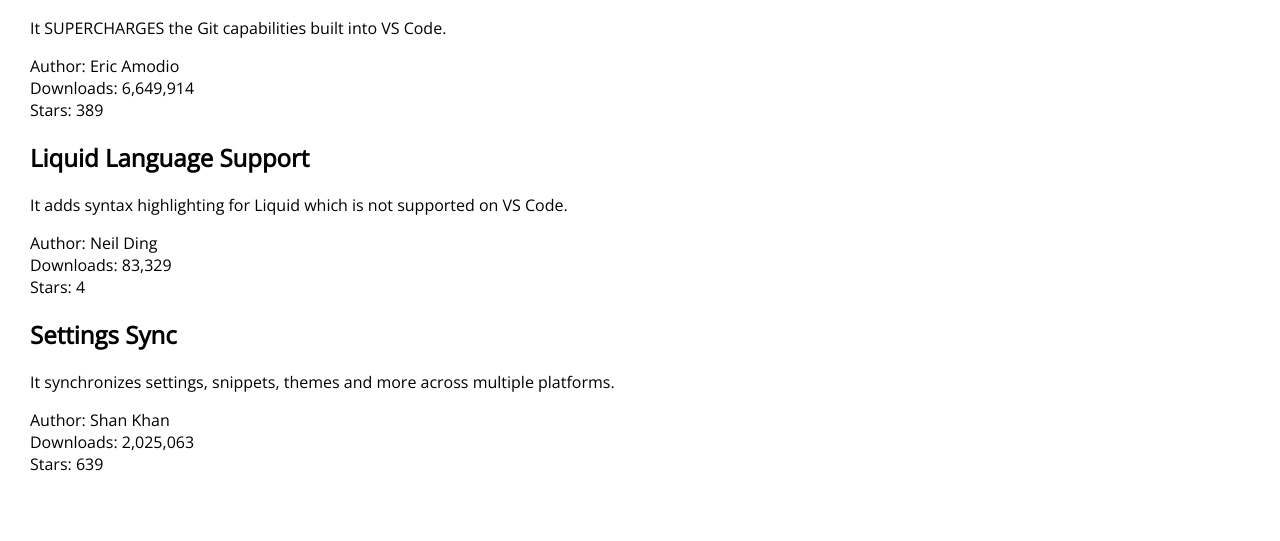
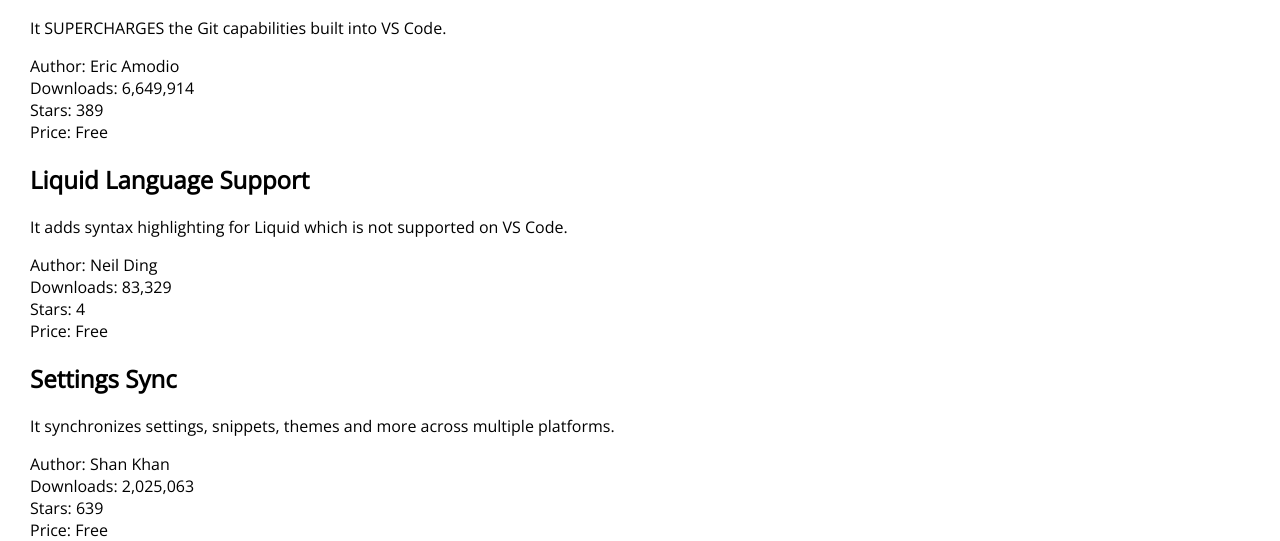
Before and after one commit to itdev160/Presa-Theppanya, a plain HTML site: page activity-5/index.html in a window 1280 px wide. Shown: the part 713-1254 px from the top of the page. Before the commit the page ends 1188 px from the top, so only its background shows below. Drawn offline with nearby package versions, Linux system fonts and the light colour scheme.

Commit message:
Completed Activity 5

```diff
--- a/activity-5/index.html
+++ b/activity-5/index.html
@@ -32,6 +32,8 @@
                 Downloads: <span id="p1-downloads"></span>
                 <br>
                 Stars: <span id="p1-stars"></span>
+                <br>
+                Price: <span id="p1-price"></span>
             </footer>
         </div>
         <div class="package-container">
@@ -47,6 +49,8 @@
                 Downloads: <span id="p2-downloads"></span>
                 <br>
                 Stars: <span id="p2-stars"></span>
+                <br>
+                Price: <span id="p2-price"></span>
             </footer>
         </div>
         <div class="package-container">
@@ -62,6 +66,8 @@
                 Downloads: <span id="p3-downloads"></span>
                 <br>
                 Stars: <span id="p3-stars"></span>
+                <br>
+                Price: <span id="p3-price"></span>
             </footer>
         </div>
     </main>
--- a/activity-5/js/scripts.js
+++ b/activity-5/js/scripts.js
@@ -16,7 +16,7 @@
             url: 'https://marketplace.visualstudio.com/items?itemName=eamodio.gitlens',
             downloads: 6649914,
             stars: 389,
-            price: 0.00,
+            price: 'Free',
             selector: 'p1'
         },
         {
@@ -26,7 +26,7 @@
             url: 'https://marketplace.visualstudio.com/items?itemName=neilding.language-liquid#overview',
             downloads: 83329,
             stars: 4,
-            price: 0.00,
+            price: 'Free',
             selector: 'p2'
         },
         {
@@ -36,7 +36,7 @@
             url: 'https://marketplace.visualstudio.com/items?itemName=Shan.code-settings-sync',
             downloads: 2025063,
             stars: 639,
-            price: 0.00,
+            price: 'Free',
             selector: 'p3'
         }
     ];
@@ -48,6 +48,7 @@
         this.url = data.url;
         this.downloads = data.downloads;
         this.stars = data.stars;
+        this.price = data.price;
         this.selector = data.selector;
 
         this.getFormattedDownloads = function () {
@@ -83,7 +84,8 @@
             descEl = getEl(selector + '-description'),
             authEl = getEl(selector + '-author'),
             downloadEl = getEl(selector + '-downloads'),
-            starsEl = getEl(selector + '-stars');
+            starsEl = getEl(selector + '-stars'),
+            priceEl = getEl(selector + '-price');
 
         //Write package to the DOM elements
         nameEl.textContent = package.name;
@@ -91,6 +93,7 @@
         authEl.textContent = package.author;
         downloadEl.textContent = package.getFormattedDownloads();
         starsEl.textContent = package.getFormattedStars();
+        priceEl.textContent = package.price;
     };
 
     //write date
```
